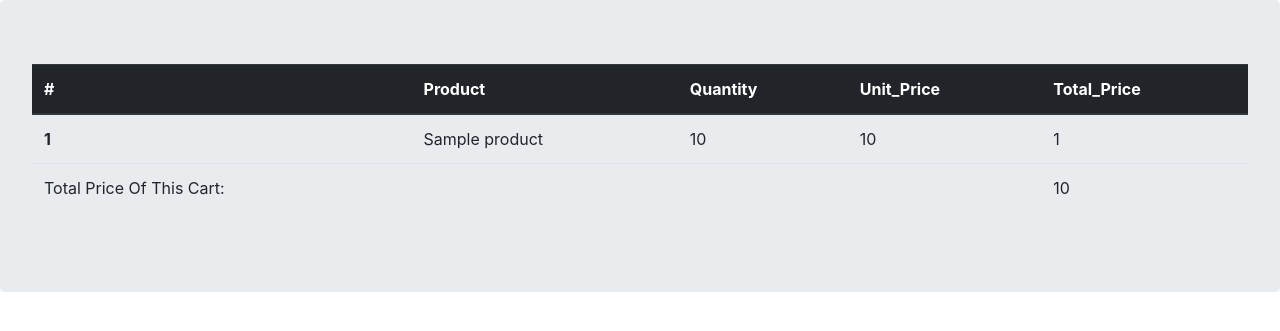
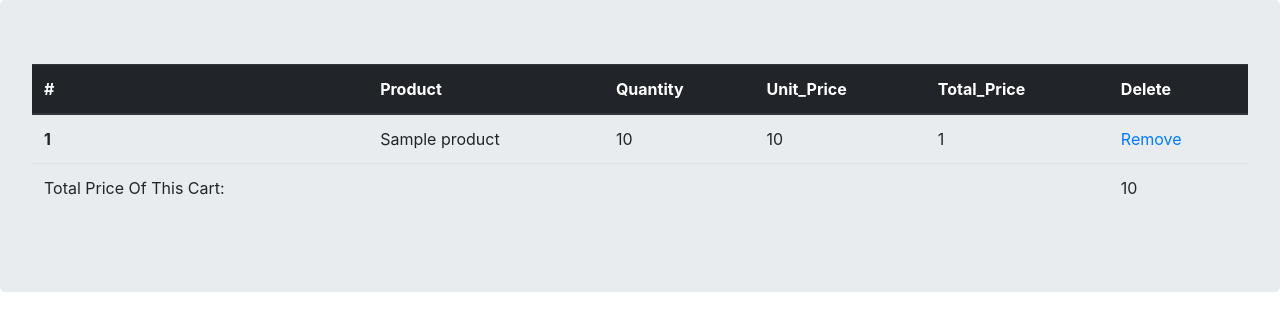
Before and after one commit to amirhossein-razlighi/OnlineShop_Django, a Django app: template cart/templates/cart/detail.html in a window 1280 px wide. Shown: the part 136-467 px from the top of the page. Run offline with Django 3.2, Linux system fonts and the light colour scheme; the template is opened without the code that fills it: most values are stand-ins (such as "Sample title", 1, 10 or a date in 2020); some libraries are stand-ins or nearby versions.

Commit message:
- Deleting Product from Cart

```diff
--- a/cart/cart_sessions.py
+++ b/cart/cart_sessions.py
@@ -38,3 +38,9 @@ class Cart:
 
     def get_total_price(self):
         return sum(Decimal(item['price']) * item['quantity'] for item in self.cart.values())
+
+    def remove_product(self, product):
+        product_id = str(product.id)
+        if product_id in self.cart:
+            del self.cart[product_id]
+            self.save()
--- a/cart/templates/cart/detail.html
+++ b/cart/templates/cart/detail.html
@@ -9,6 +9,7 @@
             <th scope="col">Quantity</th>
             <th scope="col">Unit_Price</th>
             <th scope="col">Total_Price</th>
+            <th scope="col">Delete</th>
         </tr>
         </thead>
         <tbody>
@@ -19,11 +20,12 @@
                 <td>{{ item.quantity }}</td>
                 <td>{{ item.price }}</td>
                 <td>{{ item.total_price }}</td>
+                <td><a href="{% url 'cart:remove_from_cart' item.product.id %}">Remove</a></td>
             </tr>
         {% endfor %}
         <tr>
             <td>Total Price Of This Cart:</td>
-            <td colspan="3"></td>
+            <td colspan="4"></td>
             <td>{{ cart.get_total_price }}</td>
         </tr>
         </tbody>
--- a/cart/urls.py
+++ b/cart/urls.py
@@ -5,4 +5,5 @@ app_name = 'cart'
 urlpatterns = [
     path('', views.detail, name='detail'),
     path('add/<int:product_id>/', views.add_to_cart, name='add_to_cart'),
+    path('remove/<int:product_id>/', views.remove_from_cart, name='remove_from_cart'),
 ]
```
Also changed, not shown: cart/views.py (+9 -0 lines).
